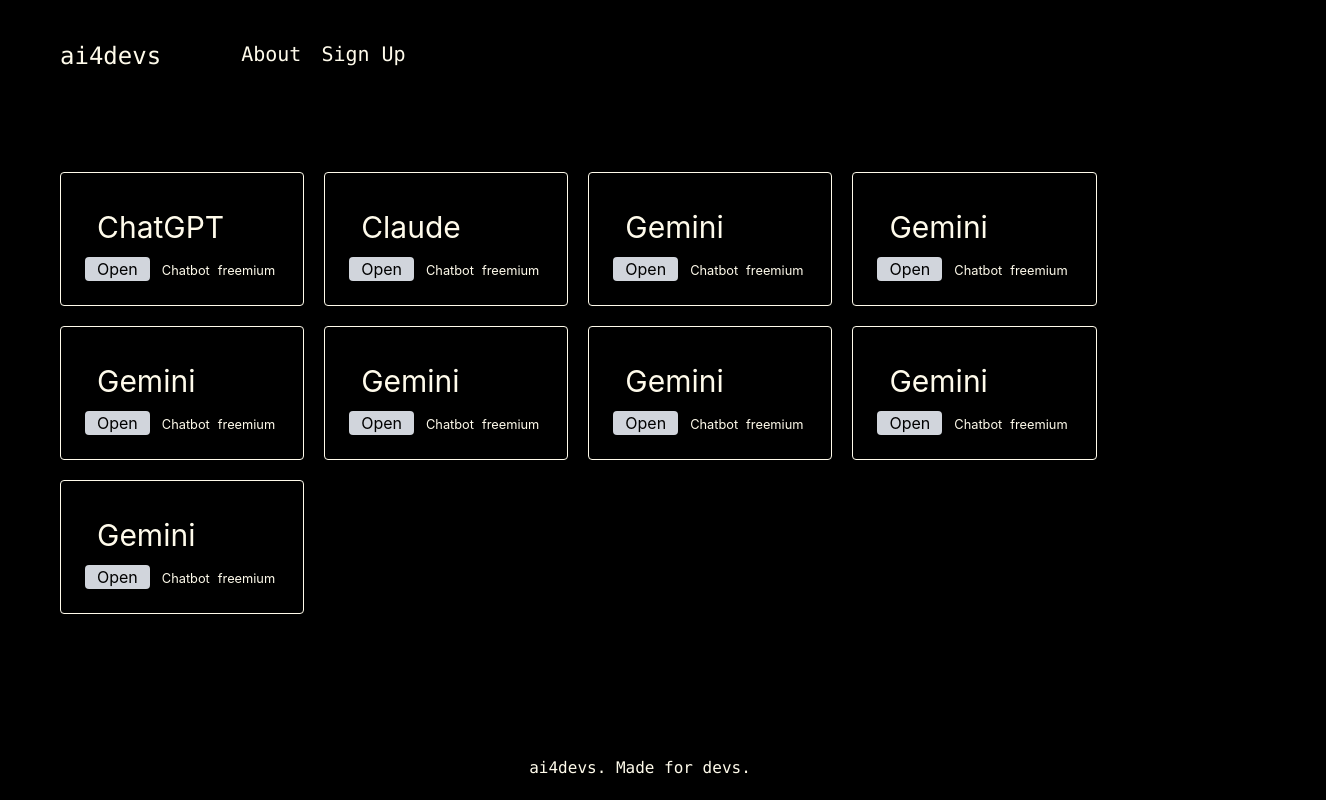
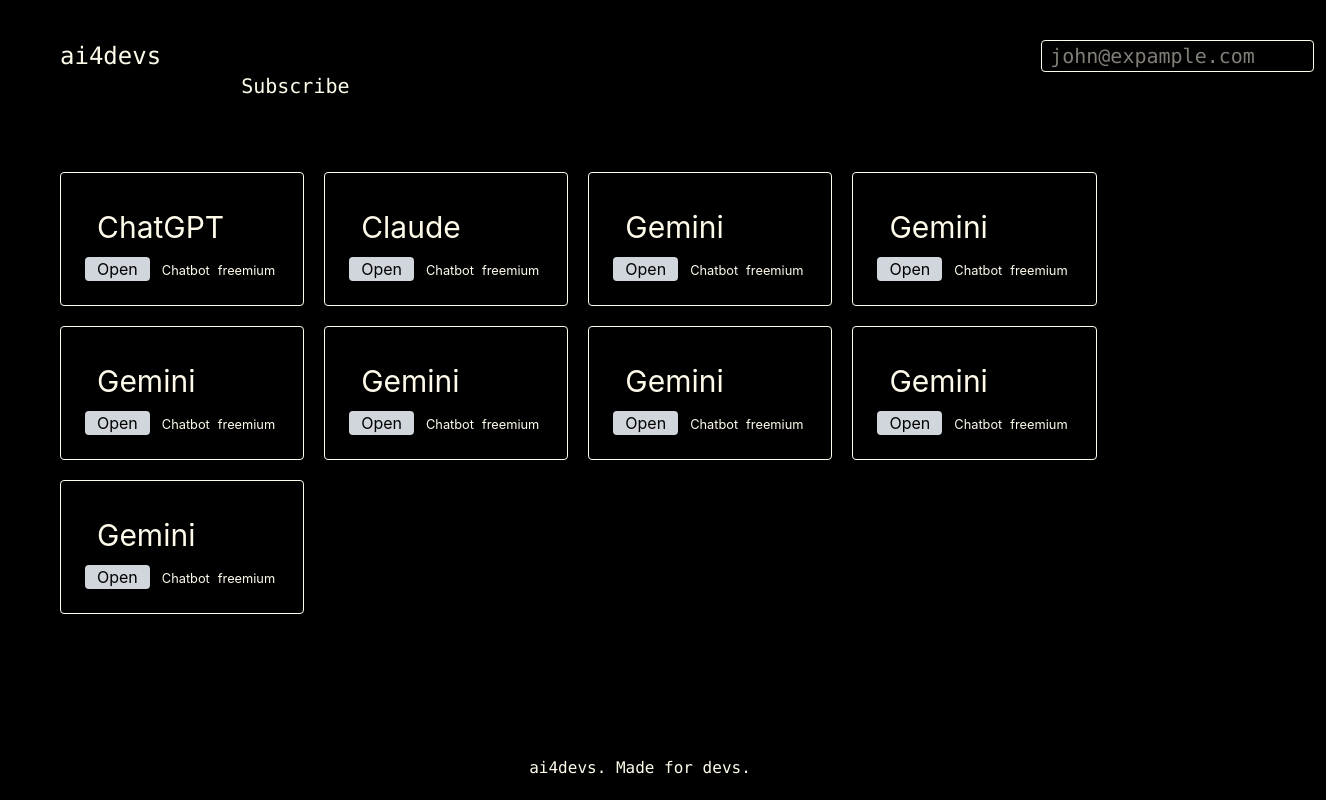
Before and after one commit to MohamedWazeemJassir/ai4devs, a React (Vite) app: page / in a window 1280 px wide. Shown: the whole page, 1326 px wide, since content can reach past the window. Built offline with nearby package versions, Linux system fonts and the light colour scheme.

Commit message:
added newsletter form

```diff
--- a/src/components/Header.jsx
+++ b/src/components/Header.jsx
@@ -3,14 +3,16 @@
     <header className="flex h-15 mb-18 pt-5 font-mono ">
       <a href="/" className="text-2xl ml-15 mt-5">
         ai4devs
-        </a>
+      </a>
       <nav className="pl-20 pt-5 pb-3 text-xl">
-        <a className="mr-5" href="">
-          About
-        </a>
-        <a className="mr-5" href="">
-          Sign Up
-        </a>
+        <input
+          type="text"
+          name=""
+          id=""
+          className="border rounded border-amber-50 p-2 h-8 mr-3 ml-200"
+          placeholder="john@expample.com"
+        />
+        <button type="submit" className="">Subscribe</button>
       </nav>
     </header>
   );
```
